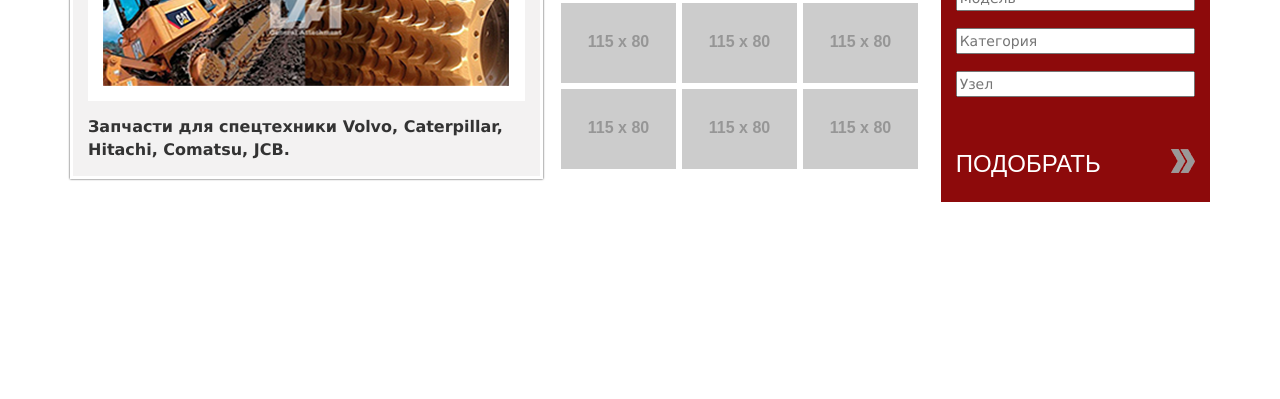
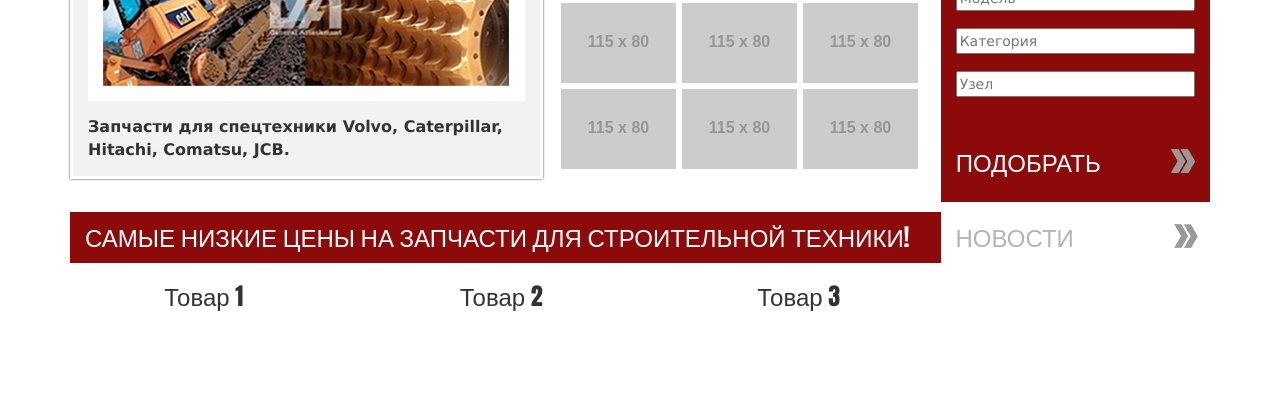
Before and after one commit to flareair/gamolot, a website: page index.html in a window 1280 px wide. Shown: the part 401-800 px from the top of the page. Drawn offline with Linux system fonts and the light colour scheme; placeholder pictures from the web are drawn by us.

Commit message:
day 2 changes

```diff
--- a/index.html
+++ b/index.html
@@ -55,7 +55,7 @@
         </div>
         <div class="col-md-7">
           <div class="row col-right">
-            <div class="col-md-offset-2 col-md-5 phone-number text-center">
+            <div class="col-md-7 phone-number text-center">
               <p>
                 тел.:<span>+7 (812) </span><span class="primary">333-28-25</span>
               </p>
@@ -65,7 +65,6 @@
             <button class="arrow arrow-right pull-right"></button>
               <h3>
                 СКАЧАТЬ ПРАЙС ЛИСТ
-
               </h3>
             </div>
             </a>
@@ -115,7 +114,7 @@
           </div><!--/.nav-collapse -->
         <!-- </div> -->
       </div>
-      <div class="row">
+      <div class="row top-widgets">
         <div class="col-md-5 padding-right-zero">
           <div class="carousel-brand">
             <h2>General Attachment <button class="arrow arrow-right pull-right"></button></h2>
@@ -169,6 +168,35 @@
           </div>
         </div>
       </div>
+      <div class="row">
+        <div class="col-md-9 padding-right-zero">
+          <div class="sale-heading">
+            <h3>Самые низкие цены на запчасти для строительной техники!</h3>
+          </div>
+          <div class="sale-body row">
+            <div class="col-md-4 text-center">
+              <h2>Товар 1</h2>
+            </div>
+            <div class="col-md-4 text-center">
+              <h2>Товар 2</h2>
+            </div>
+            <div class="col-md-4 text-center">
+              <h2>Товар 3</h2>
+            </div>
+          </div>
+        </div>
+
+        <div class="col-md-3 padding-left-zero ">
+          <div class="news">
+            <div class="border-col">
+              <h3>Новости
+              <button class="arrow arrow-right pull-right"></button>
+              </h3>
+            </div>
+            <div class="news-list"></div>
+          </div>
+        </div>
+      </div>
     </div>
 	</body>
 </html>
--- a/less/base.less
+++ b/less/base.less
@@ -4,6 +4,11 @@
     margin-bottom: 10px;
   }
 }
+.top-widgets {
+  margin-bottom: 10px;
+}
+
+
 
 input {
   &:focus {
--- a/less/modules.less
+++ b/less/modules.less
@@ -159,3 +159,27 @@
     background: url(images/arrows.png) 0 -24px;
   }
 }
+
+
+
+.sale-heading {
+  background-color: @brand-primary;
+  padding: 12px;
+  padding-left: 15px;
+  h3 {
+    .impact-heading(@color: white; @size: 24px);
+    margin: 0;
+  }
+
+}
+
+.border-col {
+  padding: 12px;
+  padding-left: 15px;
+  border-left: 8px solid @brand-primary;
+  h3 {
+    .impact-heading(@color: @gray-light; @size: 24px);
+    margin: 0;
+  }
+
+}
```
Also changed, not shown: production.css.
